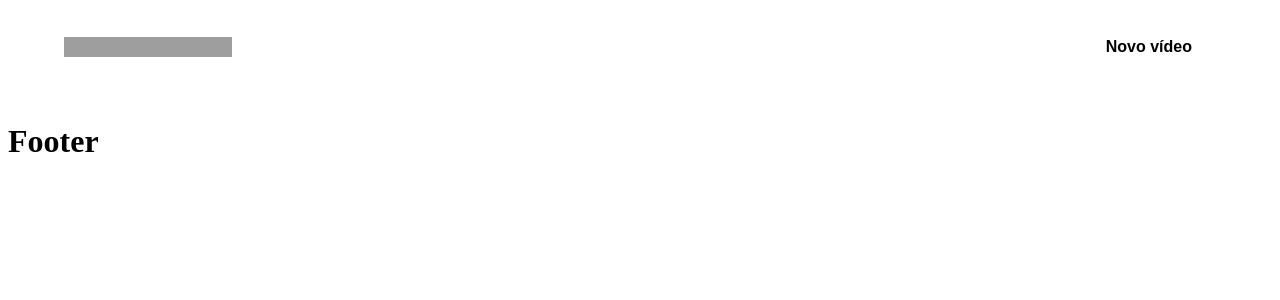
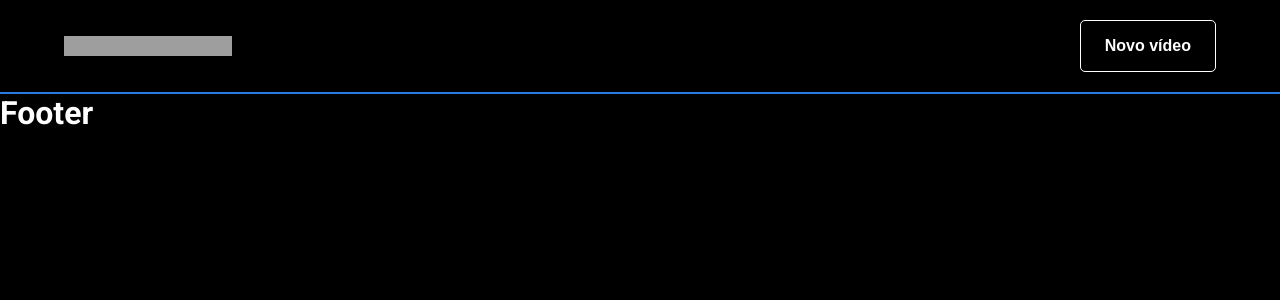
Before and after one commit to r3nanp/musicflix, a Next.js app: page / in a window 1280 px wide. Shown: the top 300 px of the page. Built offline with nearby package versions, Linux system fonts and the light colour scheme; grey boxes are pictures that could not be loaded.

Commit message:
feat (app): add the theme provider

```diff
--- a/src/pages/_app.tsx
+++ b/src/pages/_app.tsx
@@ -1,5 +1,16 @@
-function MyApp({ Component, pageProps }) {
-  return <Component {...pageProps} />
+import { AppProps } from 'next/app'
+import { ThemeProvider } from 'styled-components'
+
+import GlobalStyles from '../styles/global'
+import theme from '../styles/theme'
+
+const MyApp: React.FC<AppProps> = ({ Component, pageProps }) => {
+  return (
+    <ThemeProvider theme={theme}>
+      <GlobalStyles />
+      <Component {...pageProps} />
+    </ThemeProvider>
+  )
 }
 
 export default MyApp
```
